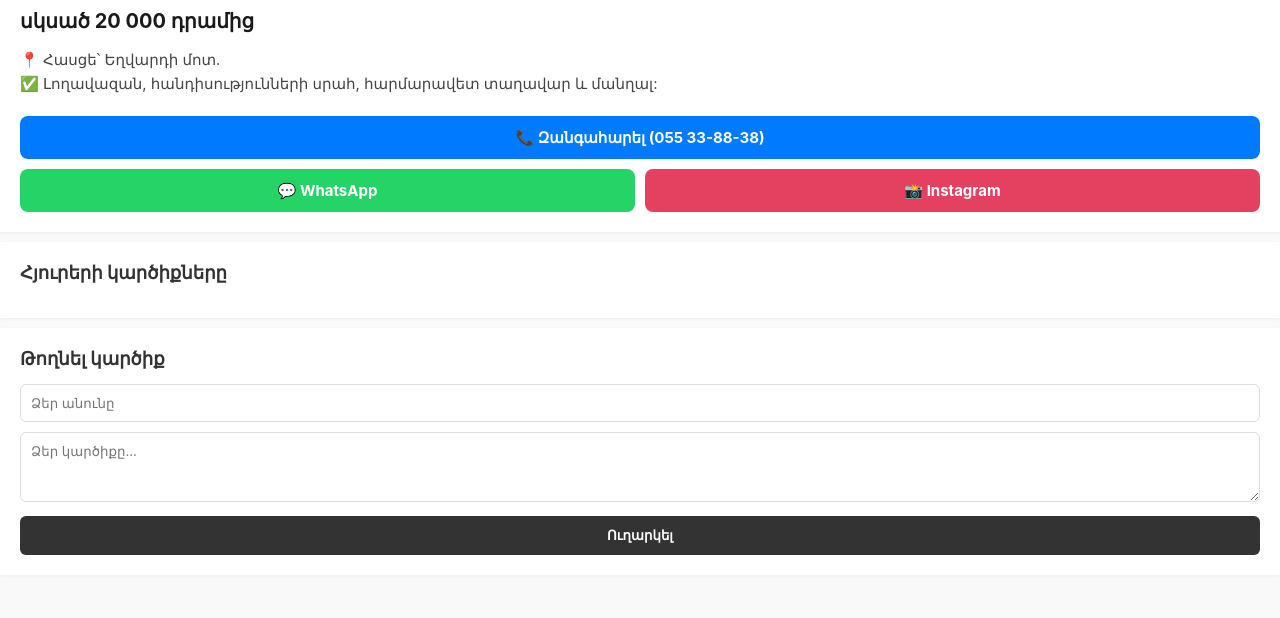
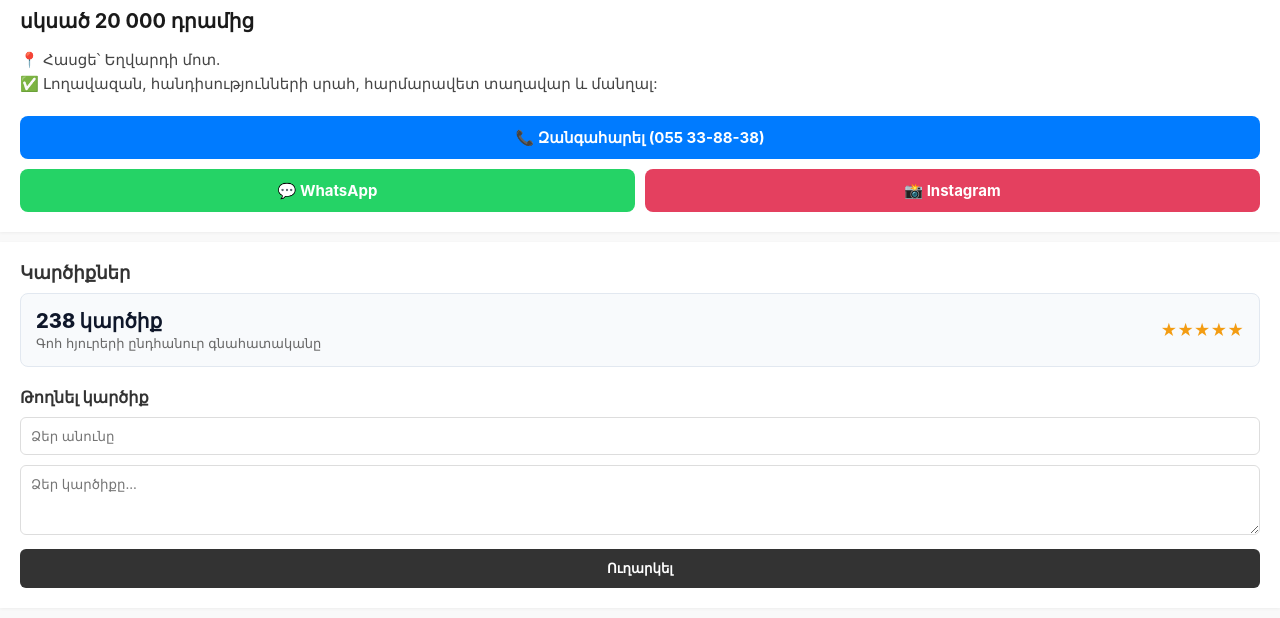
Before and after one commit to agadjanyantik-netizen/mecamor-resort, a plain HTML site: page index.html in a window 1280 px wide. Shown: the part 297-915 px from the top of the page. Before the commit the page ends 882 px from the top, so only its background shows below. Drawn offline with Linux system fonts and the light colour scheme.

Commit message:
Update index.html

```diff
--- a/index.html
+++ b/index.html
@@ -7,7 +7,6 @@
     <style>
         body { font-family: -apple-system, BlinkMacSystemFont, "Segoe UI", Roboto, sans-serif; margin: 0; background: #f9f9f9; color: #333; }
 
-        /* Блок-заглушка вместо фото */
         .photo-placeholder {
             width: 100%;
             height: 220px;
@@ -35,10 +34,21 @@
         .btn-wa { background: #25d366; color: white; }
         .btn-ig { background: #e4405f; color: white; }
 
-        .section-title { font-size: 18px; font-weight: bold; margin-bottom: 15px; }
-        .review-item { border-bottom: 1px solid #eee; padding-bottom: 12px; margin-bottom: 12px; }
-        .review-author { font-weight: bold; font-size: 14px; }
-        .review-text { font-size: 14px; color: #555; margin-top: 4px; }
+        .section-title { font-size: 18px; font-weight: bold; margin-bottom: 10px; }
+
+        /* Стили для счетчика отзывов */
+        .reviews-counter {
+            display: flex;
+            align-items: center;
+            justify-content: space-between;
+            background: #f8fafc;
+            padding: 15px;
+            border-radius: 8px;
+            border: 1px solid #e2e8f0;
+            margin-bottom: 15px;
+        }
+        .counter-number { font-size: 20px; font-weight: 800; color: #0f172a; }
+        .counter-stars { color: #f39c12; font-size: 16px; }
 
         .review-form input, .review-form textarea { width: 100%; padding: 10px; margin-bottom: 10px; border: 1px solid #ddd; border-radius: 6px; box-sizing: border-box; font-family: inherit; }
         .btn-submit { background: #333; color: white; border: none; width: 100%; padding: 12px; border-radius: 6px; font-weight: bold; cursor: pointer; }
@@ -68,15 +78,18 @@
 </div>
 
 <div class="card">
-    <div class="section-title">Հյուրերի կարծիքները</div>
-    <div id="reviews-list">
-        <!-- Այստեղ կհայտնվեն նոր կարծիքները -->
+    <div class="section-title">Կարծիքներ</div>
+
+    <div class="reviews-counter">
+        <div>
+            <div class="counter-number">238 կարծիք</div>
+            <div style="font-size: 13px; color: #666; margin-top: 2px;">Գոհ հյուրերի ընդհանուր գնահատականը</div>
+        </div>
+        <div class="counter-stars">★★★★★</div>
     </div>
-</div>
 
-<div class="card">
-    <div class="section-title">Թողնել կարծիք</div>
-    <form class="review-form" id="reviewForm" onsubmit="addReview(event)">
+    <div class="section-title" style="font-size: 16px; margin-top: 20px;">Թողնել կարծիք</div>
+    <form class="review-form" id="reviewForm" onsubmit="sendReview(event)">
         <input type="text" id="authorName" placeholder="Ձեր անունը" required>
         <textarea id="authorText" rows="3" placeholder="Ձեր կարծիքը..." required></textarea>
         <button type="submit" class="btn-submit">Ուղարկել</button>
@@ -84,19 +97,10 @@
 </div>
 
 <script>
-    function addReview(event) {
+    function sendReview(event) {
         event.preventDefault();
-        const name = document.getElementById('authorName').value;
-        const text = document.getElementById('authorText').value;
-
-        const list = document.getElementById('reviews-list');
-        const newItem = document.createElement('div');
-        newItem.className = 'review-item';
-        newItem.innerHTML = `<div class="review-author">${name}</div><div class="review-text">${text} ⭐⭐⭐⭐⭐</div>`;
-        list.prepend(newItem);
-
+        alert('Շնորհակալություն, ձեր կարծիքն ուղարկվեց!');
         document.getElementById('reviewForm').reset();
-        alert('Շնորհակալություն կարծիքի համար!');
     }
 </script>
 </body>
```
